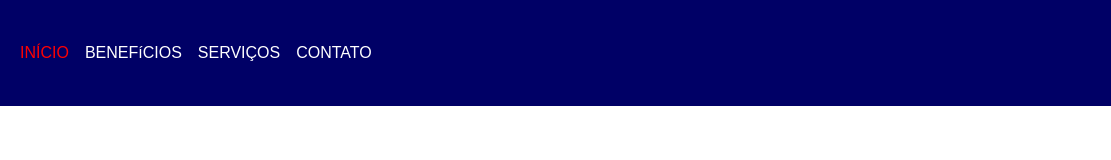
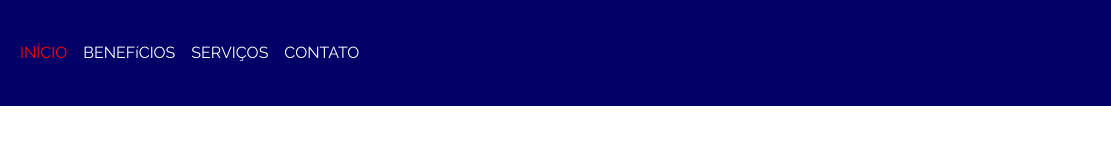
Before and after one commit to Danitizado/sadasdas, a plain HTML site: page index.html in a window 1280 px wide. Shown: the full height of the page, 169-1280 px from the left. Drawn offline with nearby package versions, Linux system fonts and the light colour scheme.

Commit message:
Update index.html

```diff
--- a/index.html
+++ b/index.html
@@ -7,7 +7,7 @@
   <meta name="viewport" content="width=device-width, initial-scale=1, shrink-to-fit=no">
 
   <!-- Bootstrap CSS -->
-  <link rel="stylesheet" href="./index.css">
+  <link rel="stylesheet" href="./css/style.css">
 
   <title>Hello, world!</title>
 </head>
```
